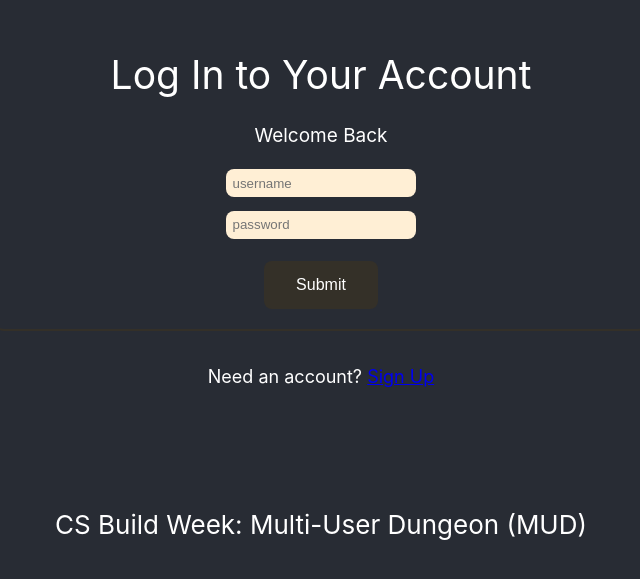
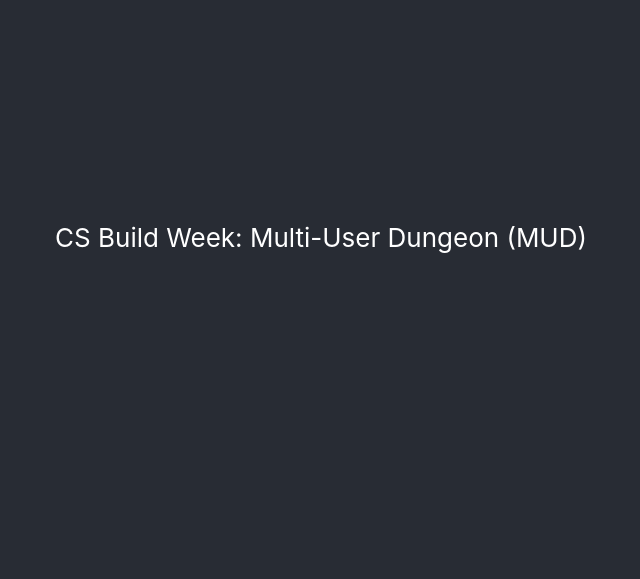
Before and after one commit to CSBuildWeeks/CS-Build-Weeks-FE, a React (Create React App) app in the folder my-app/: page /login in a window 1280 px wide. Shown: the part 163-742 px from the top of the page, without its empty margins (319-959 px from the left). Built offline with nearby package versions, Linux system fonts and the light colour scheme.

Commit message:
re-routed home page to route to Login

```diff
--- a/my-app/src/AppRouter.js
+++ b/my-app/src/AppRouter.js
@@ -23,8 +23,7 @@ export default function AppRouter() {
     return <div className="page-view-ui">
         <Switch>
             <Route path='/register' component={Register}/>
-            <Route exact path='/login' component={Login}/>
-            <Route path='/home' component={() => window.location.href = 'https:netifysitehere'}/>
+            <Route exact path='/' component={Login}/>
             <Route path='/world' component={World}/>
             <Route path='/map' component={Map} />
         </Switch>
--- a/my-app/src/Components/Register.js
+++ b/my-app/src/Components/Register.js
@@ -22,7 +22,7 @@ const Register = (props) => {
           console.log('response', res)
           const token = res.data.key
           localStorage.setItem('token', `Token ${token}`)
-          props.history.push('/login')
+          props.history.push('/')
         })
 
         .catch(error => {
```
